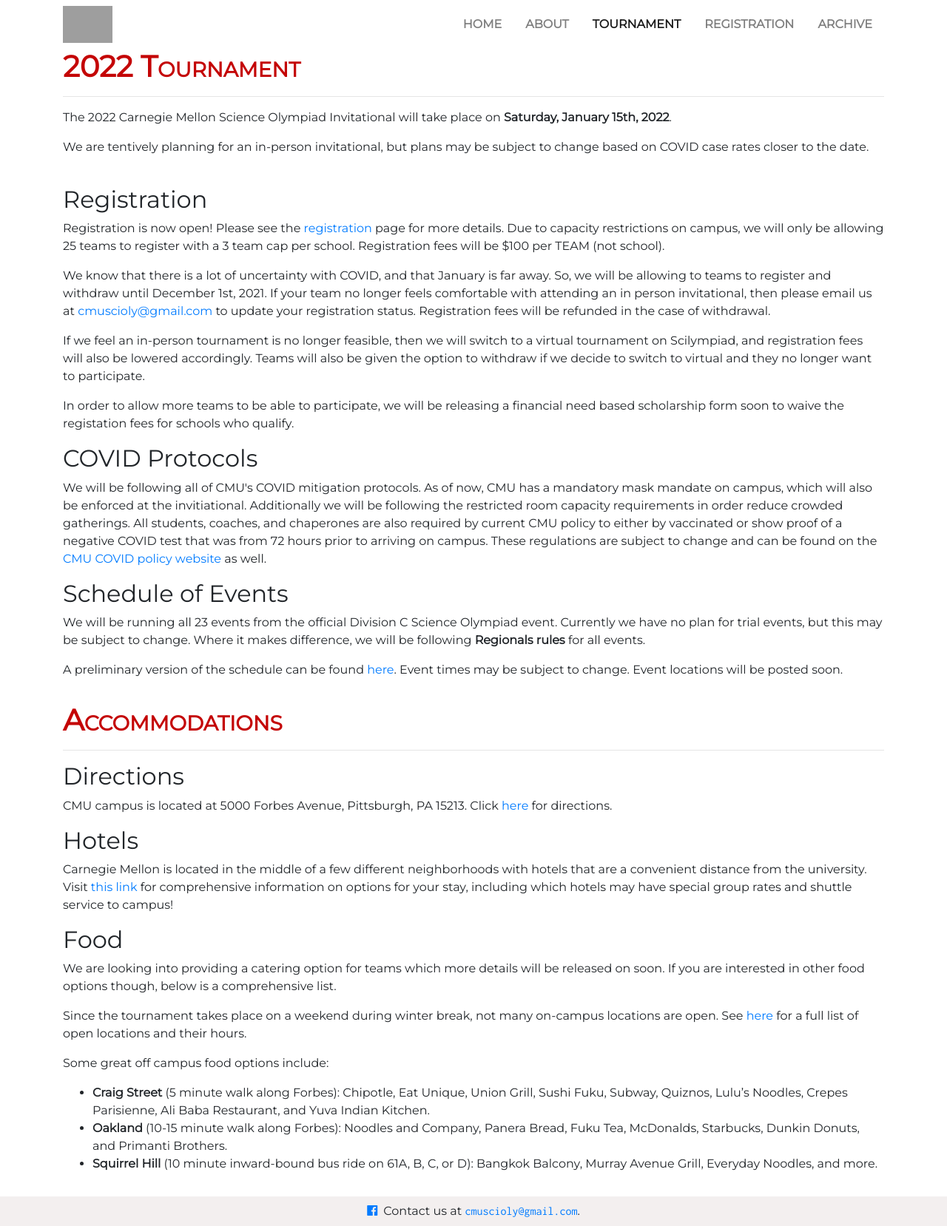
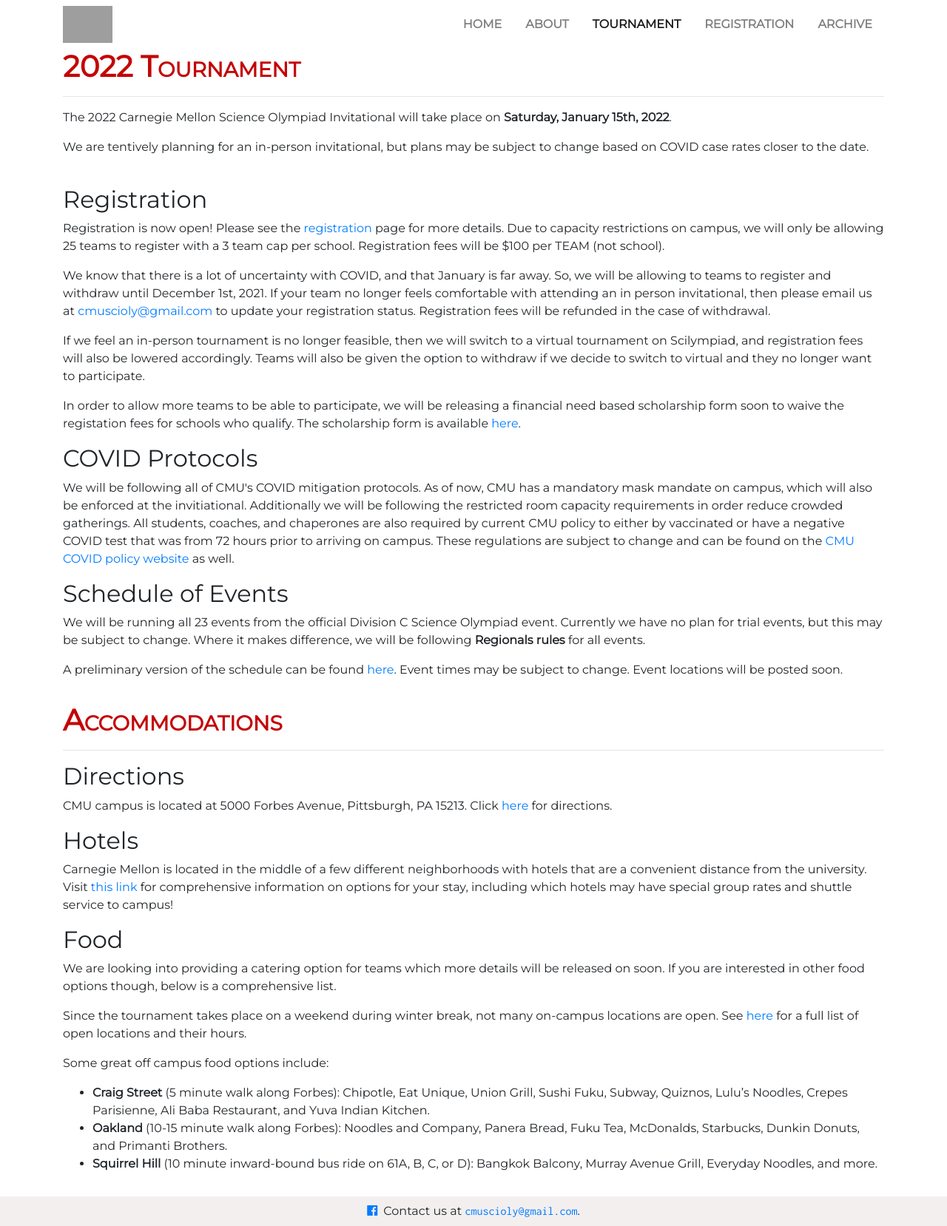
Before and after one commit to cmuscioly/cmuscioly.github.io, a Jekyll site: the page built from tournament.md, in a window 1280 px wide. Shown: the whole page at 74% size. Built offline with Jekyll 4.4.1, drawn with Linux system fonts in a browser that asks for light colours; nearby versions of some CDN libraries; grey boxes are pictures that could not be loaded.

Commit message:
updated covid policies and scholarship form

```diff
--- a/tournament.md
+++ b/tournament.md
@@ -48,13 +48,14 @@
 <p>
 In order to allow more teams to be able to participate, we will be releasing a financial need
 based scholarship form soon to waive the registation fees for schools who qualify.
+The scholarship form is available <a href="https://forms.gle/7ZnYcxLkTaHXogz28">here</a>.
 </p>
 
 <h2>COVID Protocols</h2>
 <p>
 We will be following all of CMU's COVID mitigation protocols. As of now, CMU has a mandatory
 mask mandate on campus, which will also be enforced at the invitiational. Additionally we will be following the
-restricted room capacity requirements in order reduce crowded gatherings. All students, coaches, and chaperones are also required by current CMU policy to either by vaccinated or show proof of a negative COVID test that was from 72 hours prior to arriving on campus. These regulations are subject to change and can be found on the <a href="https://www.cmu.edu/coronavirus/faqs/visitors.html">CMU COVID policy website</a> as well.
+restricted room capacity requirements in order reduce crowded gatherings. All students, coaches, and chaperones are also required by current CMU policy to either by vaccinated or have a negative COVID test that was from 72 hours prior to arriving on campus. These regulations are subject to change and can be found on the <a href="https://www.cmu.edu/coronavirus/faqs/visitors.html">CMU COVID policy website</a> as well.
 </p>
 
 <h2>Schedule of Events</h2>
```
